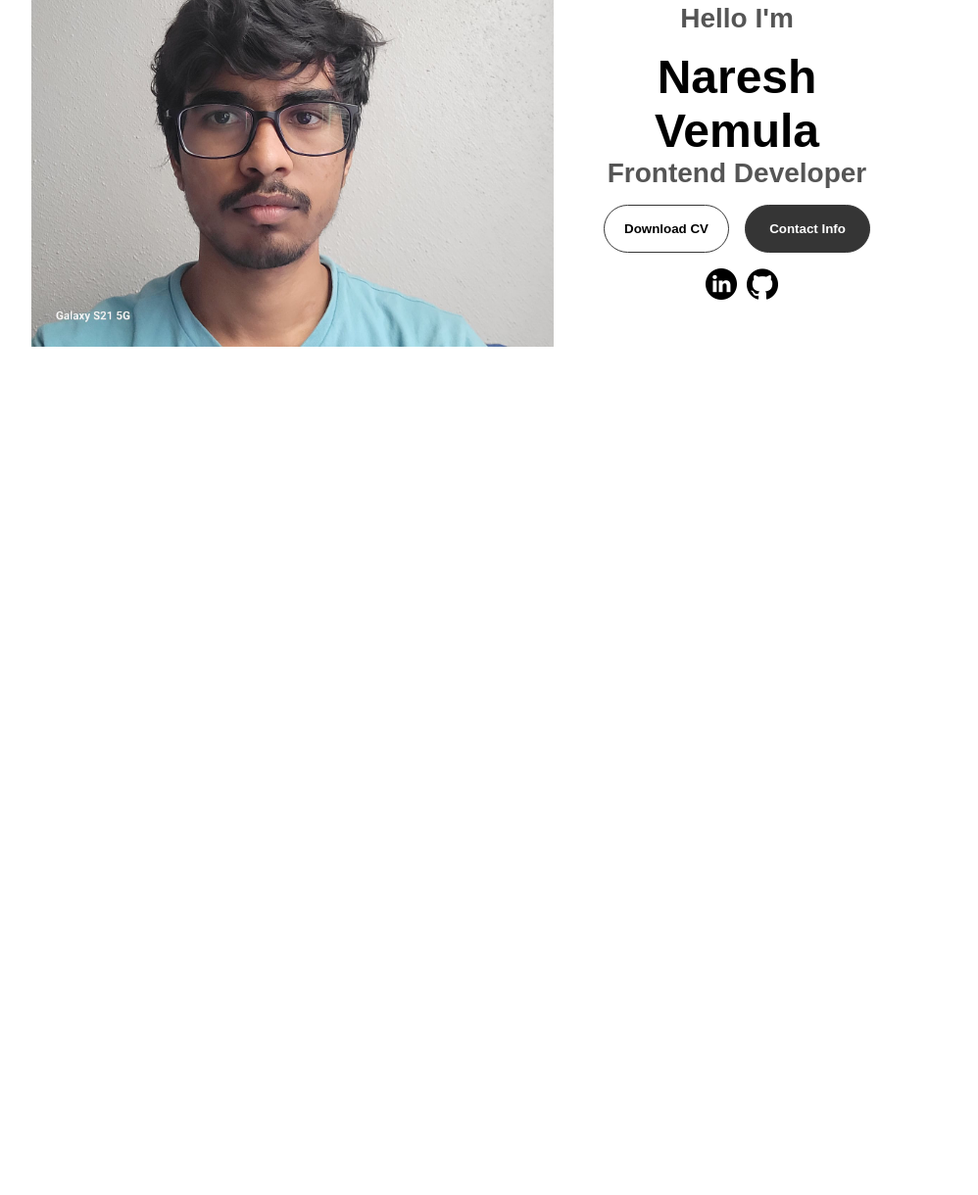
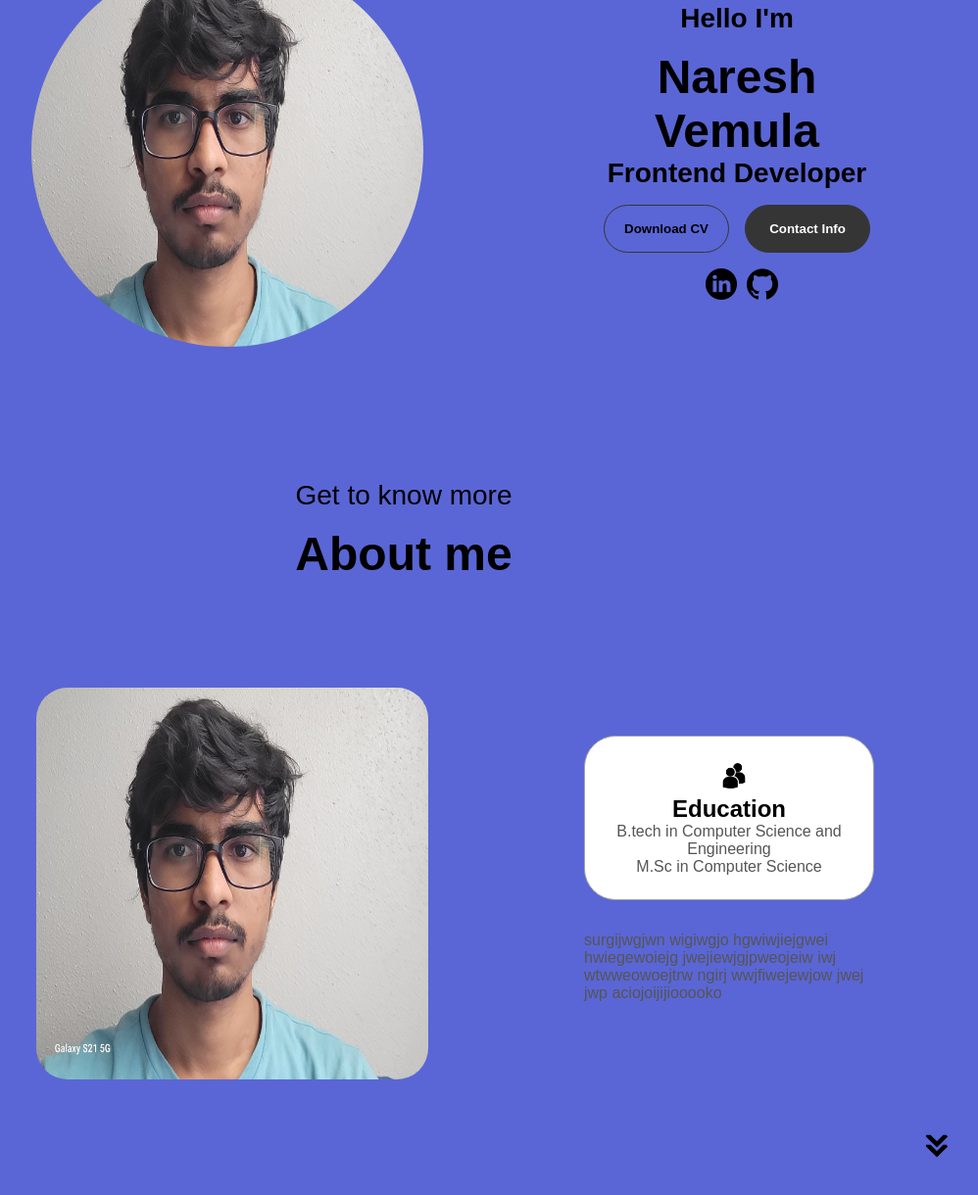
Before and after one commit to Naresh-081/portfolio, a plain HTML site: page index.html in a window 1280 px wide. Shown: the part 318-1538 px from the top of the page at 98% size, without its empty margins (228-1226 px from the left). Before the commit the page ends 800 px from the top, so only its background shows below. Drawn offline with Linux system fonts and the light colour scheme.

Commit message:
about section
completed about section

```diff
--- a/index.html
+++ b/index.html
@@ -4,6 +4,7 @@
   <meta charset="UTF-8">
   <meta name="viewport" content="width=device-width, initial-scale=1.0">
   <title>MY PORTFOLIO</title>
+  <link href="https://fonts.googleapis.com/css2?family=Poppins:wght@400;600;700&display=swap" rel="stylesheet">
   <link rel="stylesheet" href="style.css">
   <link rel="stylesheet" href="mediaqueries.css">
 </head>
@@ -36,7 +37,7 @@
   </nav>
   <section id="profile">
     <div class="section-pic-container">
-      <img src="assests/WhatsApp Image 2024-08-04 at 2.19.31 PM.jpeg" alt="Naresh profile picture" />
+      <img src="assests/WhatsApp Image 2024-08-04 at 2.19.31 PM.jpeg" alt="Naresh profile picture" class="edit"/>
     </div>
     <div class="section-text">
       <p class="section-text-p1"> Hello I'm</p>
@@ -52,6 +53,30 @@
       </div>
     </div>
   </section>
+  <section id="about">
+    <p class="section-text-p1"> Get to know more</p>
+    <h1 class="title">About me</h1>
+    <div class="section-container">
+      <div class="section-pic-container">
+        <img src="assests/WhatsApp Image 2024-08-04 at 2.19.31 PM.jpeg" alt="naresh pic" class="about-pic"/>
+      </div>
+      <div class="about-details-container">
+        <div class="about_containers">
+          <div class="details-container">
+            <img src="./assests/education.png" alt="education" class="icon" />
+            <h2>Education</h2>
+            <p>B.tech in Computer Science and Engineering</p>
+            <p>M.Sc in Computer Science</p>
+          </div>
+        </div>
+        <div class="text-container">
+          <p> surgijwgjwn  wigiwgjo hgwiwjiejgwei hwiegewoiejg jwejiewjgjpweojeiw iwj wtwweowoejtrw ngirj wwjfiwejewjow jwej jwp aciojoijijiooooko</p>
+        </div>
+      </div>
+    </div>
+    <img src="assests/arrow.png" alt="arrow" class="icon arrow" onclick="location.href='./#projects' " />
+  </section>
+  </body>
   <script src="script.js"></script>
 </body>
 </html>
--- a/style.css
+++ b/style.css
@@ -5,10 +5,12 @@
 
   body{
     font-family: Arial, Helvetica, sans-serif;
+    background-color: rgb(90, 102, 213);
   }
 
   html{
-  scroll-behavior: smooth;
+    scroll-behavior:smooth;
+
   }
 
   p{
@@ -141,6 +143,11 @@ section{
     gap: 5rem;
     height: 80vh;
   }
+  .edit{
+    border-radius: 50%;
+    width: 400px; /* Adjust the width as needed */
+    height: 400px
+  }
   .section-pic-container{
     display: flex;
     height: 400px;
@@ -157,6 +164,7 @@ section{
   }
   .section-text-p1, .section-role{
     text-align: center;
+    color: black;
   }
   .section-text-p1, .section-role{
     font-size: 1.75rem;
@@ -165,6 +173,7 @@ section{
   .title{
     font-size: 3rem;
     text-align: center;
+    color: black;
   }
   .social-container{
     display: flex;
@@ -213,3 +222,55 @@ section{
   .resume:hover{
     background: rgb(255,255,255) 0.1rem solid;
   }
+
+  /*about*/
+  #about{
+    position: relative;
+  }
+  .section-container{
+    display: flex;
+  }
+  .about-details-container{
+    justify-content: center;
+    flex-direction: column;
+    color: black;
+  }
+  .about-container{
+    gap: 2rem;
+    margin-bottom: 2rem;
+    margin-top: 2rem;
+  }
+  .about-container,.about-details-container{
+    display: flex;
+  }
+  .about-pic{
+    border-radius: 2rem;
+    display: flex;
+    height: 400px;
+    width: 400px;
+    margin: 15px 05px;
+  }
+  .arrow{
+    position: absolute;
+    right: -5rem;
+    bottom: 2.5rem;
+  }
+  .details-container{
+    padding: 1.5rem;
+    flex: 1;
+    background: white;
+    border-radius: 2rem;
+    border: rgb(53,53,53) 0.1rem solid;
+    border-color: rgb(163,163,163);
+    text-align: center;
+  }
+  .section-container{
+    gap: 4rem;
+    height: 80%;
+  }
+  .about-details-container{
+    gap: 2rem;
+  }
+  .text-container{
+    color: black;
+  }
```
Also changed, not shown: assests/profile-pic.png (deleted), 1 other file. Lines whose indentation alone changed are shown as unchanged.
